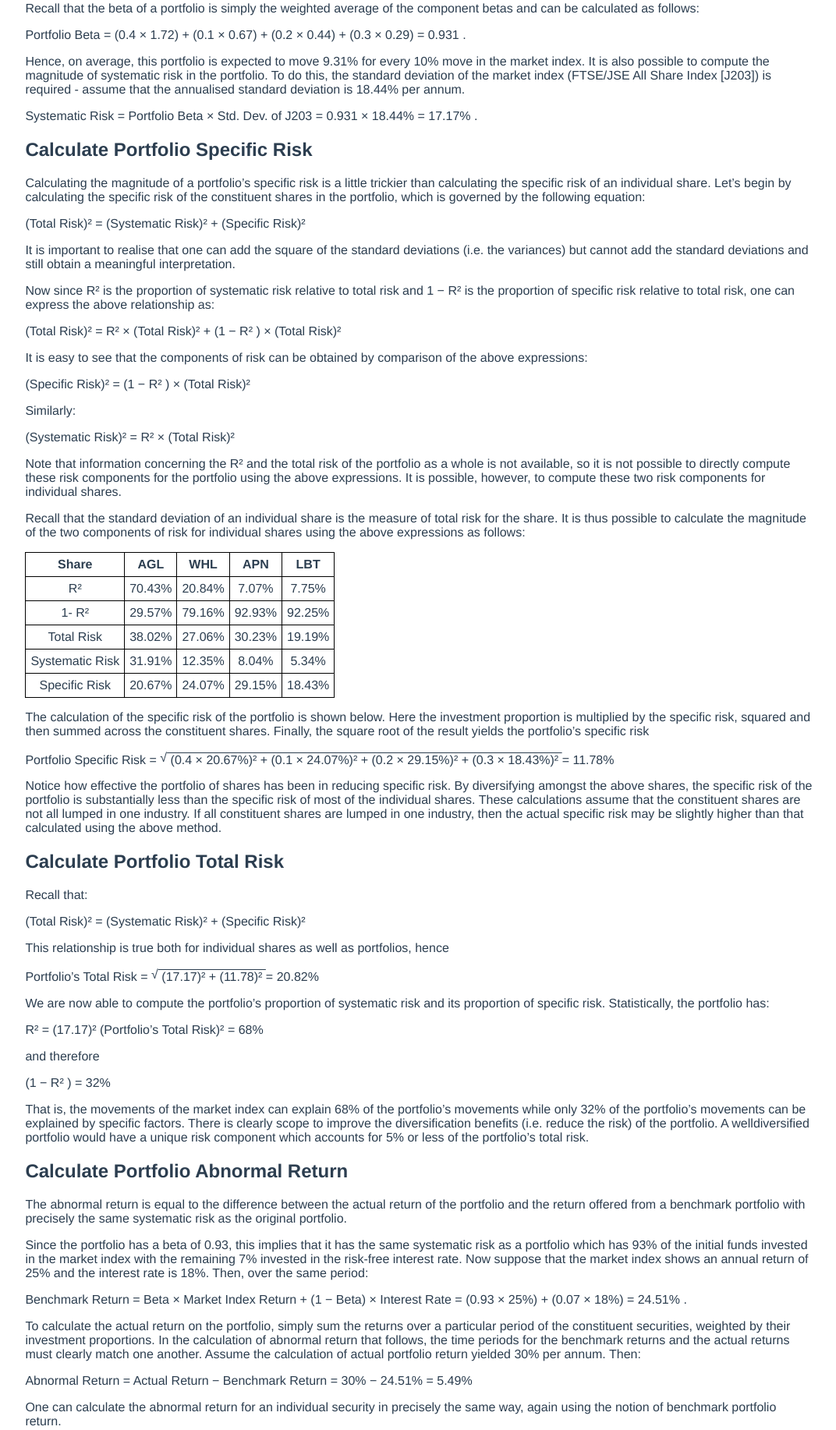
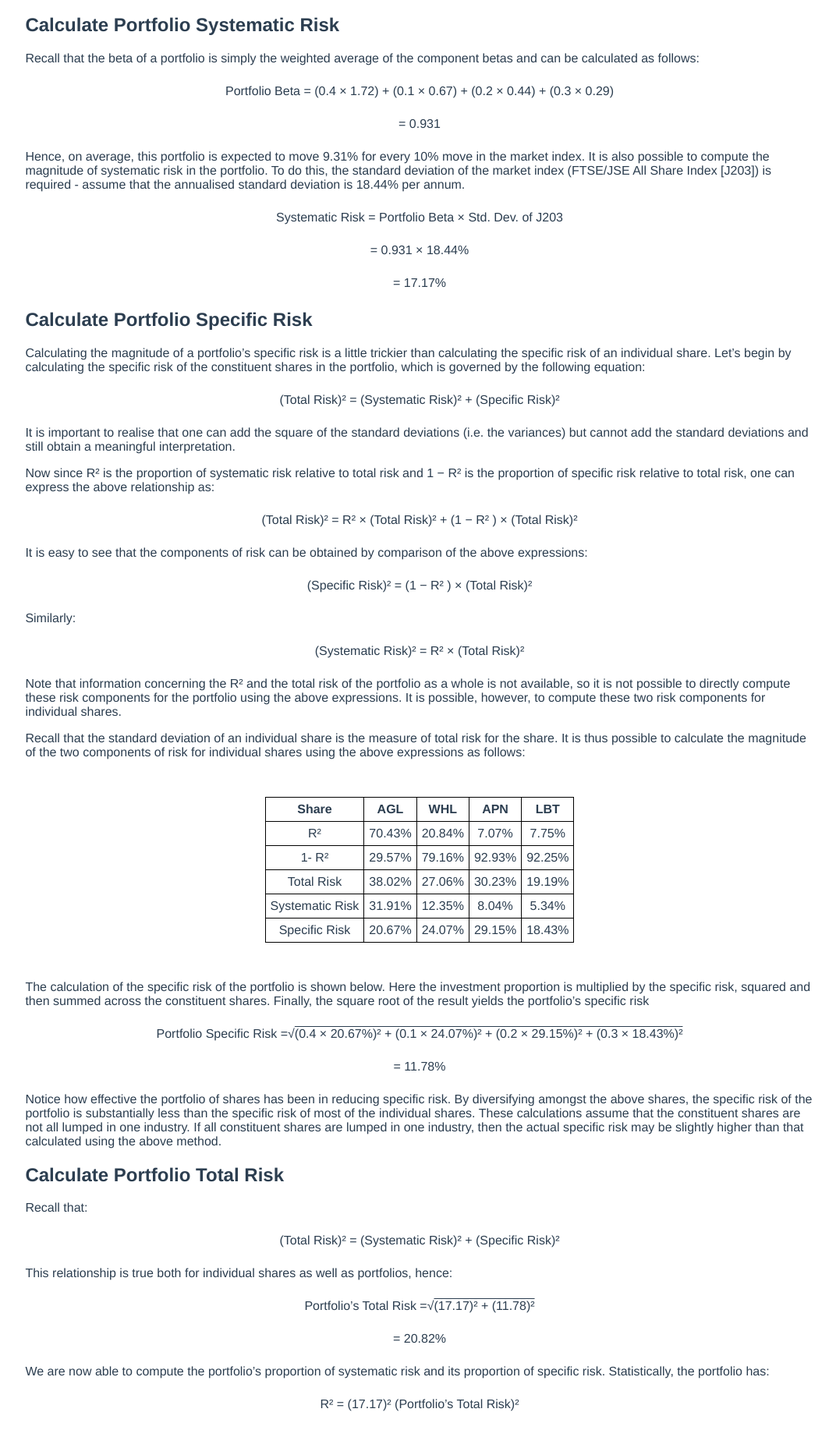
Before and after one commit to DominicGBauer/system-design-dashboard, a Vue app: page / in a window 1280 px wide. Shown: the part 2839-4673 px from the top of the page at 78% size, without its empty margins (102-1174 px from the left). Built offline with nearby package versions, Linux system fonts and the light colour scheme; no server answers.

Commit message:
chore: update text

```diff
--- a/src/components/WorkedExample.vue
+++ b/src/components/WorkedExample.vue
@@ -6,6 +6,7 @@
       only the four companies listed in the table below that are held in the
       given investment proportions."
     />
+    <div class="table-container">
       <table>
         <tr>
           <th>Share</th>
@@ -48,6 +49,7 @@
           <td>19.19%</td>
         </tr>
       </table>
+    </div>
     <paragraph
       text="In order to conduct a risk analysis for this portfolio, one needs to
       calculate the portfolio’s beta, systematic risk, specific risk and total
@@ -59,10 +61,10 @@
       text="Recall that the beta of a portfolio is simply the weighted average of the
       component betas and can be calculated as follows:"
     />
-    <paragraph
-      text="Portfolio Beta = (0.4 × 1.72) + (0.1 × 0.67) + (0.2 × 0.44) + (0.3 × 0.29)
-      = 0.931 ."
-    />
+    <p class="equation">
+      Portfolio Beta = (0.4 × 1.72) + (0.1 × 0.67) + (0.2 × 0.44) + (0.3 × 0.29)
+    </p>
+    <p class="equation">= 0.931</p>
     <paragraph
       text="Hence, on average, this portfolio is expected to move 9.31% for every 10%
       move in the market index. It is also possible to compute the magnitude of
@@ -70,10 +72,10 @@
       the market index (FTSE/JSE All Share Index [J203]) is required - assume
       that the annualised standard deviation is 18.44% per annum."
     />
-    <paragraph
-      text="Systematic Risk = Portfolio Beta × Std. Dev. of J203 = 0.931 × 18.44% =
-      17.17% ."
-    />
+
+    <p class="equation">Systematic Risk = Portfolio Beta × Std. Dev. of J203</p>
+    <p class="equation">= 0.931 × 18.44%</p>
+    <p class="equation">= 17.17%</p>
 
     <h2>Calculate Portfolio Specific Risk</h2>
     <paragraph
@@ -82,9 +84,9 @@
       begin by calculating the specific risk of the constituent shares in the
       portfolio, which is governed by the following equation:"
     />
-    <paragraph
-      text="(Total Risk)&sup2; = (Systematic Risk)&sup2; + (Specific Risk)&sup2;"
-    />
+    <p class="equation">
+      (Total Risk)&sup2; = (Systematic Risk)&sup2; + (Specific Risk)&sup2;
+    </p>
     <paragraph
       text="It is important to realise that one can add the square of the standard
       deviations (i.e. the variances) but cannot add the standard deviations and
@@ -95,18 +97,25 @@
       and 1 − R&sup2; is the proportion of specific risk relative to total risk, one
       can express the above relationship as:"
     />
-    <paragraph
-      text="(Total Risk)&sup2; = R&sup2; × (Total Risk)&sup2; + (1 − R&sup2; ) × (Total Risk)&sup2;"
-    />
+    <p class="equation">
+      (Total Risk)&sup2; = R&sup2; × (Total Risk)&sup2; + (1 − R&sup2; ) ×
+      (Total Risk)&sup2;
+    </p>
+
     <paragraph
       text="It is easy to see that the components of risk can be obtained by
       comparison of the above expressions:"
     />
-    <paragraph
-      text="(Specific Risk)&sup2; = (1 − R&sup2; ) × (Total Risk)&sup2;"
-    />
+    <p class="equation">
+      (Specific Risk)&sup2; = (1 − R&sup2; ) × (Total Risk)&sup2;
+    </p>
+
     <paragraph text="Similarly:" />
-    <paragraph text="(Systematic Risk)&sup2; = R&sup2; × (Total Risk)&sup2;" />
+
+    <p class="equation">
+      (Systematic Risk)&sup2; = R&sup2; × (Total Risk)&sup2;
+    </p>
+
     <paragraph
       text="Note that information concerning the R&sup2; and the total risk of the
       portfolio as a whole is not available, so it is not possible to directly
@@ -120,7 +129,7 @@
       magnitude of the two components of risk for individual shares using the
       above expressions as follows:"
     />
-
+    <div class="table-container">
       <table>
         <tr>
           <th>Share</th>
@@ -167,6 +176,7 @@
           <td>18.43%</td>
         </tr>
       </table>
+    </div>
 
     <paragraph
       text="The calculation of the specific risk of the portfolio is shown below. Here
@@ -174,15 +184,15 @@
       then summed across the constituent shares. Finally, the square root of the
       result yields the portfolio’s specific risk"
     />
-    <p>
+    <p class="equation">
       Portfolio Specific Risk =
       <span style="vertical-align: 16%">&radic;</span>
       <span style="text-decoration: overline">
         (0.4 × 20.67%)&sup2; + (0.1 × 24.07%)&sup2; + (0.2 × 29.15%)&sup2; +
         (0.3 × 18.43%)&sup2;
       </span>
-      = 11.78%
     </p>
+    <p class="equation">= 11.78%</p>
     <paragraph
       text="Notice how effective the portfolio of shares has been in reducing specific
       risk. By diversifying amongst the above shares, the specific risk of the
@@ -195,31 +205,37 @@
     <h2>Calculate Portfolio Total Risk</h2>
 
     <paragraph text="Recall that:" />
-    <paragraph
-      text="(Total Risk)&sup2; = (Systematic Risk)&sup2; + (Specific Risk)&sup2;"
-    />
+
+    <p class="equation">
+      (Total Risk)&sup2; = (Systematic Risk)&sup2; + (Specific Risk)&sup2;
+    </p>
+
     <paragraph
       text="This relationship is true both for individual shares as well as
-      portfolios, hence"
+      portfolios, hence:"
     />
-    <p>
+    <p class="equation">
       Portfolio’s Total Risk =
       <span style="vertical-align: 16%">&radic;</span>
       <span style="text-decoration: overline">
         (17.17)&sup2; + (11.78)&sup2;
       </span>
-      = 20.82%
     </p>
+    <p class="equation">= 20.82%</p>
 
     <paragraph
       text="We are now able to compute the portfolio’s proportion of systematic risk
       and its proportion of specific risk. Statistically, the portfolio has:"
     />
-    <paragraph
-      text="R&sup2; = (17.17)&sup2; (Portfolio’s Total Risk)&sup2; = 68%"
-    />
+
+    <p class="equation">
+      R&sup2; = (17.17)&sup2; (Portfolio’s Total Risk)&sup2;
+    </p>
+    <p class="equation">= 68%</p>
+
     <paragraph text="and therefore" />
-    <paragraph text="(1 − R&sup2; ) = 32%" />
+    <p class="equation">(1 − R&sup2; ) = 32%</p>
+
     <paragraph
       text="That is, the movements of the market index
       can explain 68% of the portfolio’s movements while only 32% of the
@@ -243,10 +259,12 @@
       interest rate. Now suppose that the market index shows an annual return of
       25% and the interest rate is 18%. Then, over the same period:"
     />
-    <paragraph
-      text="Benchmark Return = Beta × Market Index Return + (1 − Beta) × Interest Rate
-      = (0.93 × 25%) + (0.07 × 18%) = 24.51% ."
-    />
+    <p class="equation">
+      Benchmark Return = Beta × Market Index Return + (1 − Beta) × Interest Rate
+    </p>
+    <p class="equation">= (0.93 × 25%) + (0.07 × 18%)</p>
+    <p class="equation">= 24.51%</p>
+
     <paragraph
       text="To calculate the actual return on the portfolio, simply sum the returns
       over a particular period of the constituent securities, weighted by their
@@ -255,9 +273,11 @@
       must clearly match one another. Assume the calculation of actual portfolio
       return yielded 30% per annum. Then:"
     />
-    <paragraph
-      text="Abnormal Return = Actual Return − Benchmark Return = 30% − 24.51% = 5.49%"
-    />
+
+    <p class="equation">Abnormal Return = Actual Return − Benchmark Return</p>
+    <p class="equation">= 30% − 24.51%</p>
+    <p class="equation">= 5.49%</p>
+
     <paragraph
       text="One can calculate the abnormal return for an individual security in
       precisely the same way, again using the notion of benchmark portfolio
@@ -286,10 +306,11 @@
       suggests an expected return on the market of 9% + 8% or 17% per annum.
       Hence, the expected return on the portfolio is:"
     />
-    <paragraph
-      text="Expected Return = Beta × Market Index Return + (1 − Beta) × Interest Rate
-      = (0.93 × 17%) + (0.07 × 18%) = 16.37%"
-    />
+    <p class="equation">
+      Expected Return = Beta × Market Index Return + (1 − Beta) × Interest Rate
+    </p>
+    <p class="equation">= (0.93 × 17%) + (0.07 × 18%)</p>
+    <p class="equation">= 16.37%</p>
 
     <h2>Interpreting Portfolio Risk</h2>
     <paragraph
@@ -342,21 +363,38 @@ export default {
 h1 {
   margin: 40px 0;
 }
+
 h2 {
   text-align: left;
 }
+
 p {
   text-align: left;
 }
+
+.equation {
+  display: flex;
+  justify-content: center;
+  margin: 1.5rem;
+}
+
+.table-container {
+  display: flex;
+  justify-content: center;
+  margin: 3rem;
+}
+
 table {
   border-collapse: collapse;
 }
+
 table,
 tr,
 td,
 th {
   border: 1px solid black;
 }
+
 td,
 th {
   padding: 6px;
```
Lines whose indentation alone changed are shown as unchanged.
